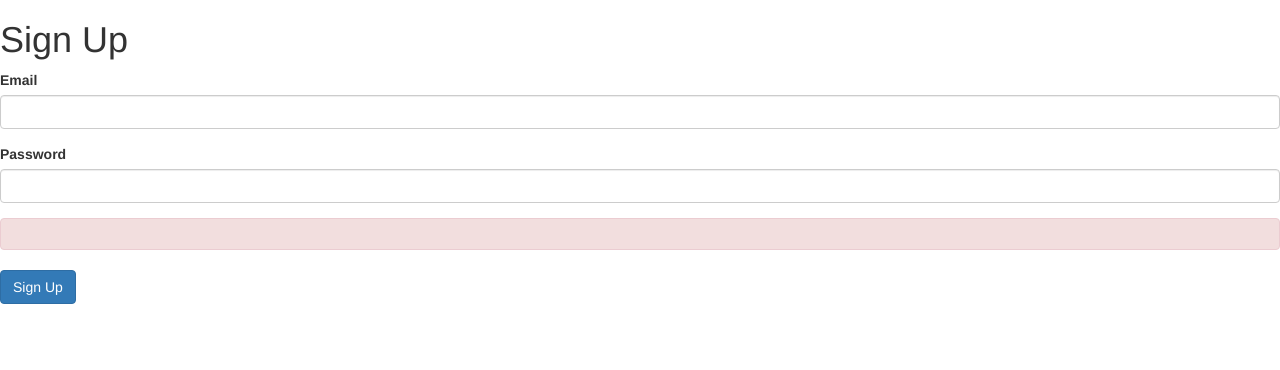
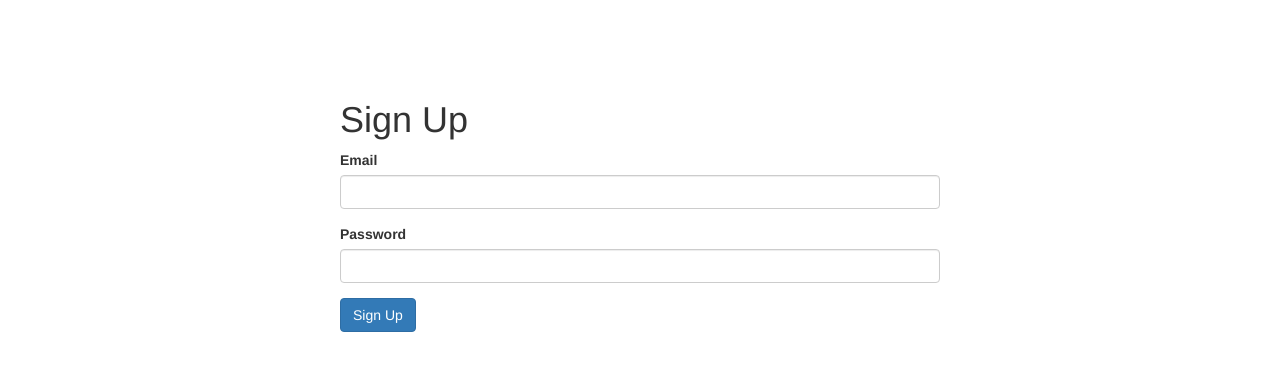
Before and after one commit to nima-z/Ticket_Hub, a Next.js app in the folder client/: page /auth/signup in a window 1280 px wide. Shown: the top 370 px of the page. Built offline with nearby package versions, Linux system fonts and the light colour scheme.

Commit message:
client handle error on signup

```diff
--- /dev/null
+++ b/client/hooks/useRequest.js
@@ -0,0 +1,27 @@
+import React, { useState } from "react";
+import axios from "axios";
+
+export default function useRequest({ url, method, body }) {
+  const [errors, setErrors] = useState(null);
+
+  async function requestHandle() {
+    try {
+      setErrors(null);
+      const response = await axios[method](url, body);
+
+      return response.data;
+    } catch (err) {
+      setErrors(
+        <div className="alert alert-danger">
+          <ul className="my-0">
+            {err.response.data.errors.map((error) => (
+              <li key={error.message}>{error.message}</li>
+            ))}
+          </ul>
+        </div>
+      );
+    }
+  }
+
+  return { requestHandle, errors };
+}
--- a/client/pages/auth/signup.js
+++ b/client/pages/auth/signup.js
@@ -1,10 +1,18 @@
 import React, { useState } from "react";
-import axios from "axios";
+import useRequest from "../../hooks/useRequest";
 
 export default function signup() {
   const [email, setEmail] = useState("");
   const [password, setPassword] = useState("");
-  const [errors, setErrors] = useState([]);
+
+  const { requestHandle, errors } = useRequest({
+    url: "/api/users/signup",
+    method: "post",
+    body: {
+      email,
+      password,
+    },
+  });
 
   function emailHandle(e) {
     setEmail(e.target.value);
@@ -15,20 +23,10 @@ export default function signup() {
 
   async function onSubmit(event) {
     event.preventDefault();
-
-    try {
-      const response = await axios.post("/api/users/signup", {
-        email,
-        password,
-      });
-
-      console.log(response.data);
-    } catch (err) {
-      setErrors(err.response.data.errors);
-    }
+    requestHandle();
   }
   return (
-    <form onSubmit={onSubmit}>
+    <form onSubmit={onSubmit} style={{ width: "600px", margin: "100px auto" }}>
       <h1>Sign Up</h1>
       <div className="form-group">
         <label htmlFor="email">Email</label>
@@ -50,15 +48,7 @@ export default function signup() {
           onChange={passwordHandle}
         />
       </div>
-      {errors && (
-        <div className="alert alert-danger">
-          <ul className="my-0">
-            {errors.map((error) => (
-              <li key={error.message}>{error.message}</li>
-            ))}
-          </ul>
-        </div>
-      )}
+      {errors}
       <button className="btn btn-primary">Sign Up</button>
     </form>
   );
```
